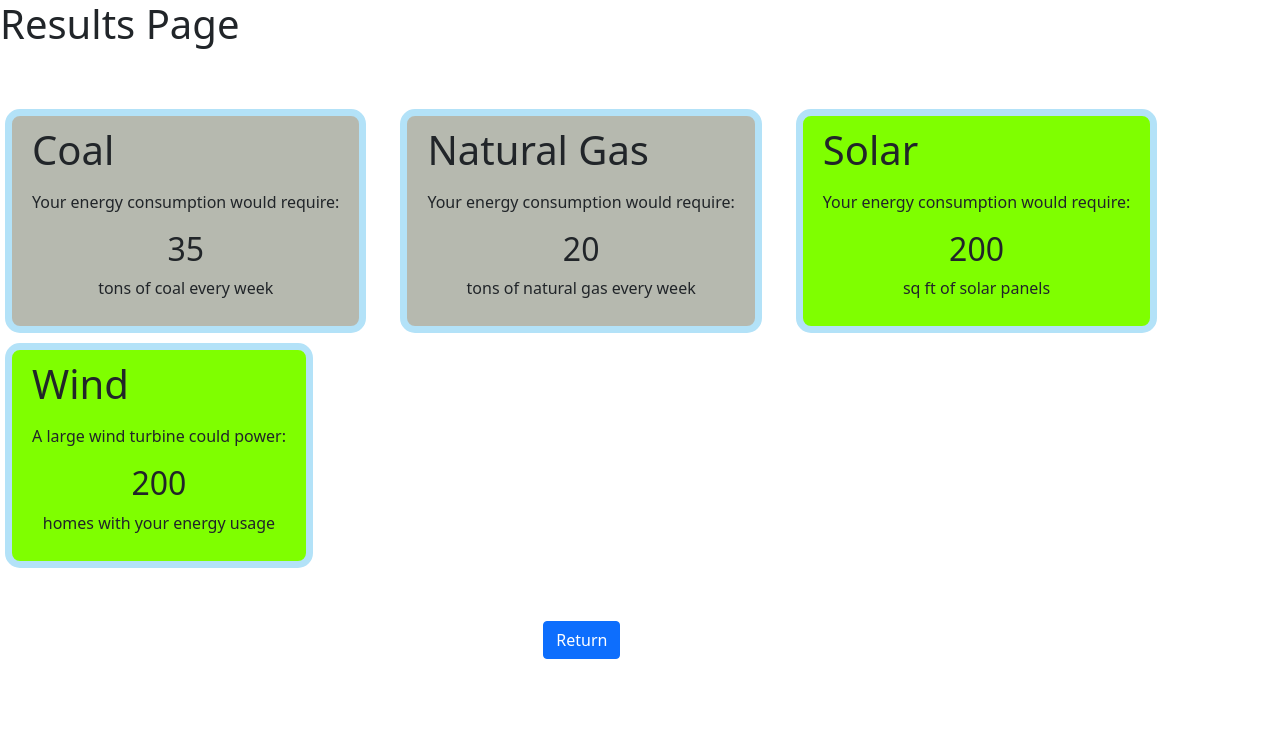
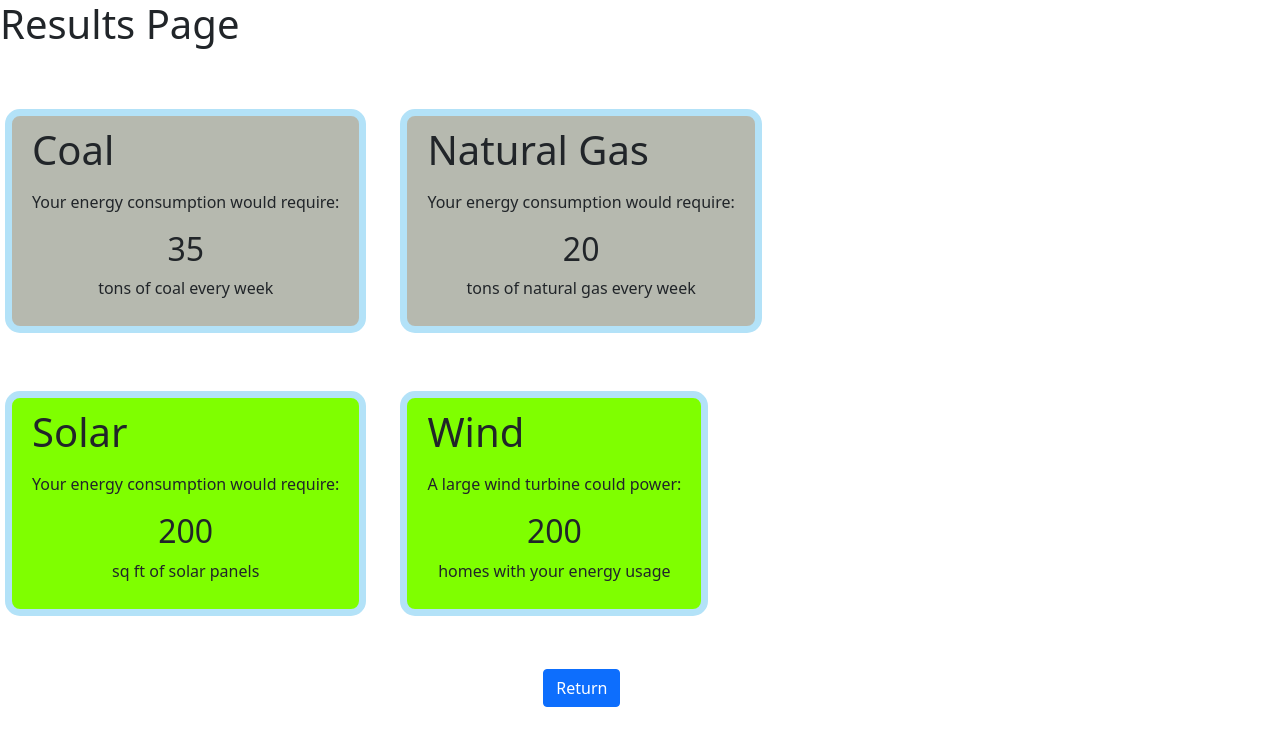
Before and after one commit to CEN-3031-Project-Team-3/PowerMeUp, a React (Create React App) app: page /results in a window 1280 px wide. Shown: the top 746 px of the page. Built offline with nearby package versions, Linux system fonts and the light colour scheme.

Commit message:
Results page moved app result component

```diff
--- a/src/components/Results.js
+++ b/src/components/Results.js
@@ -43,6 +43,8 @@ export default function Results(){
                 </div>
             </Col>
 
+        </Row>
+        <Row>
             <Col sm="auto">
                 <div className="App">
                     <header className="App-results good">
```
